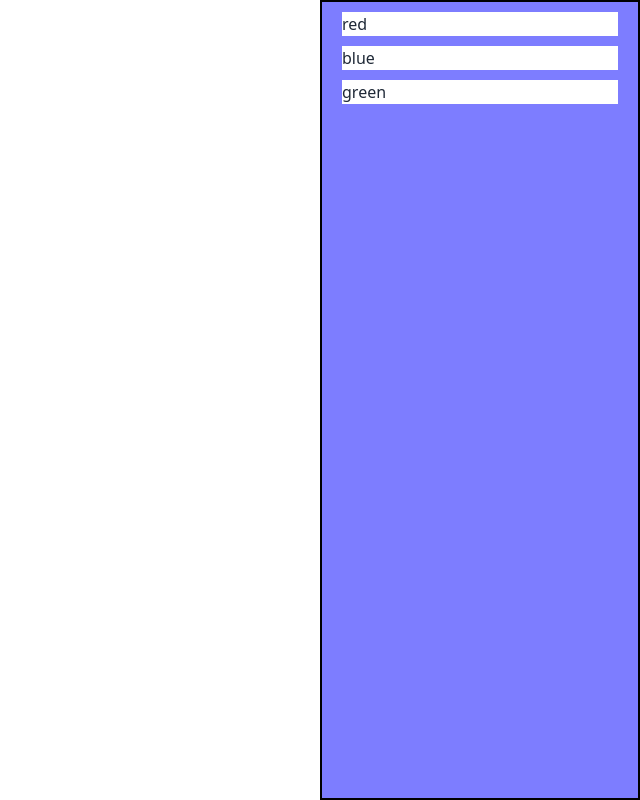
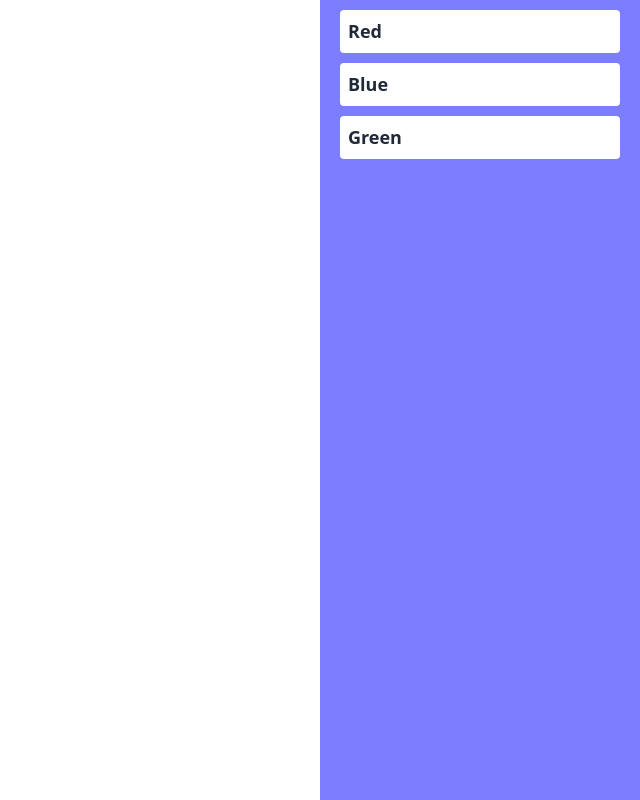
Before and after one commit to Nitiksharma2001/web_creative, a React (Vite) app: page / in a window 1280 px wide. Shown: the whole page, without its empty margins (640-1280 px from the left). Built offline with nearby package versions, Linux system fonts and the light colour scheme.

Commit message:
feat: ondrop bug removed

```diff
--- a/src/components/sidebar/Sidebar.tsx
+++ b/src/components/sidebar/Sidebar.tsx
@@ -6,7 +6,7 @@ export default function Sidebar() {
     <div className='sidebar'>
       {items.map((item) => (
         <div draggable key={item} onDragStart={(e) => e.dataTransfer.setData('color', item)}>
-          {item}
+          {item[0].toUpperCase() + item.substring(1)}
         </div>
       ))}
     </div>
--- a/src/components/sidebar/sidebar.css
+++ b/src/components/sidebar/sidebar.css
@@ -1,7 +1,6 @@
 .sidebar {
   width: 25%;
   height: 100%;
-  border: 2px solid black;
   position: absolute;
   right: 0;
   background-color: rgb(125, 125, 255);
@@ -11,4 +10,8 @@
   background: white;
   margin: 10px 20px;
   cursor: grab;
+  font-weight: bold;
+  padding: 8px;
+  border-radius: 4px;
+  font-size: large;
 }
--- a/src/pages/draggable/Card.tsx
+++ b/src/pages/draggable/Card.tsx
@@ -51,6 +51,7 @@ export default function Card({ x, y, color, updateStorageonMouseUp }: CardProps)
   return (
     <div
       ref={cardRef}
+      id='abcd'
       className='draggable-card'
       style={{
         top: startY + 'px',
--- a/src/pages/draggable/Draggable.tsx
+++ b/src/pages/draggable/Draggable.tsx
@@ -13,13 +13,6 @@ export default function Draggable() {
   const [cards, SetCards] = useState<CardType[]>([])
 
   useEffect(() => {
-    const onEscapePress = (e: KeyboardEvent) => {
-      if (e.key === 'Escape') {
-        console.log('Escape key was pressed!')
-      }
-    }
-    document.addEventListener('keydown', onEscapePress)
-
     const cards = localStorage.getItem('cards')
     if (cards) {
       SetCards(JSON.parse(cards) as CardType[])
@@ -39,14 +32,16 @@ export default function Draggable() {
 
   const newBoxAdded = (e: React.DragEvent<HTMLDivElement>) => {
     const color = e.dataTransfer.getData('color')
-    SetCards([
+    const newCards = [
       ...cards,
       {
         color,
-        x: e.clientX,
-        y: e.clientY,
+        x: e.clientX - 25,
+        y: e.clientY - 25,
       },
-    ])
+    ]
+    SetCards(newCards)
+    localStorage.setItem('cards', JSON.stringify(newCards))
   }
 
   return (
--- a/src/pages/draggable/draggable.css
+++ b/src/pages/draggable/draggable.css
@@ -6,6 +6,7 @@
 .draggable-card{
     height: 50px;
     width: 50px;
+    border-radius: 50%;
     position: absolute;
     cursor: grab;
 }
```
